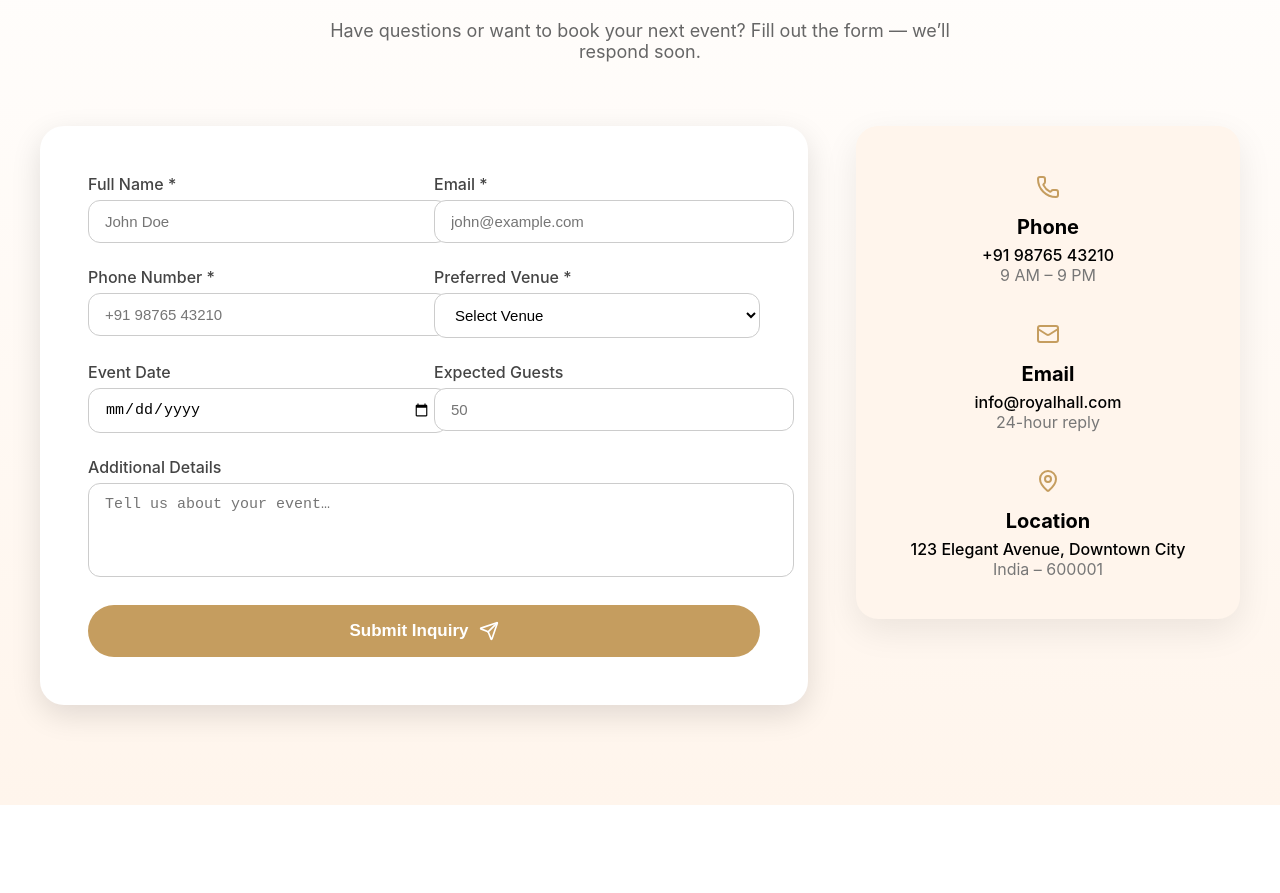
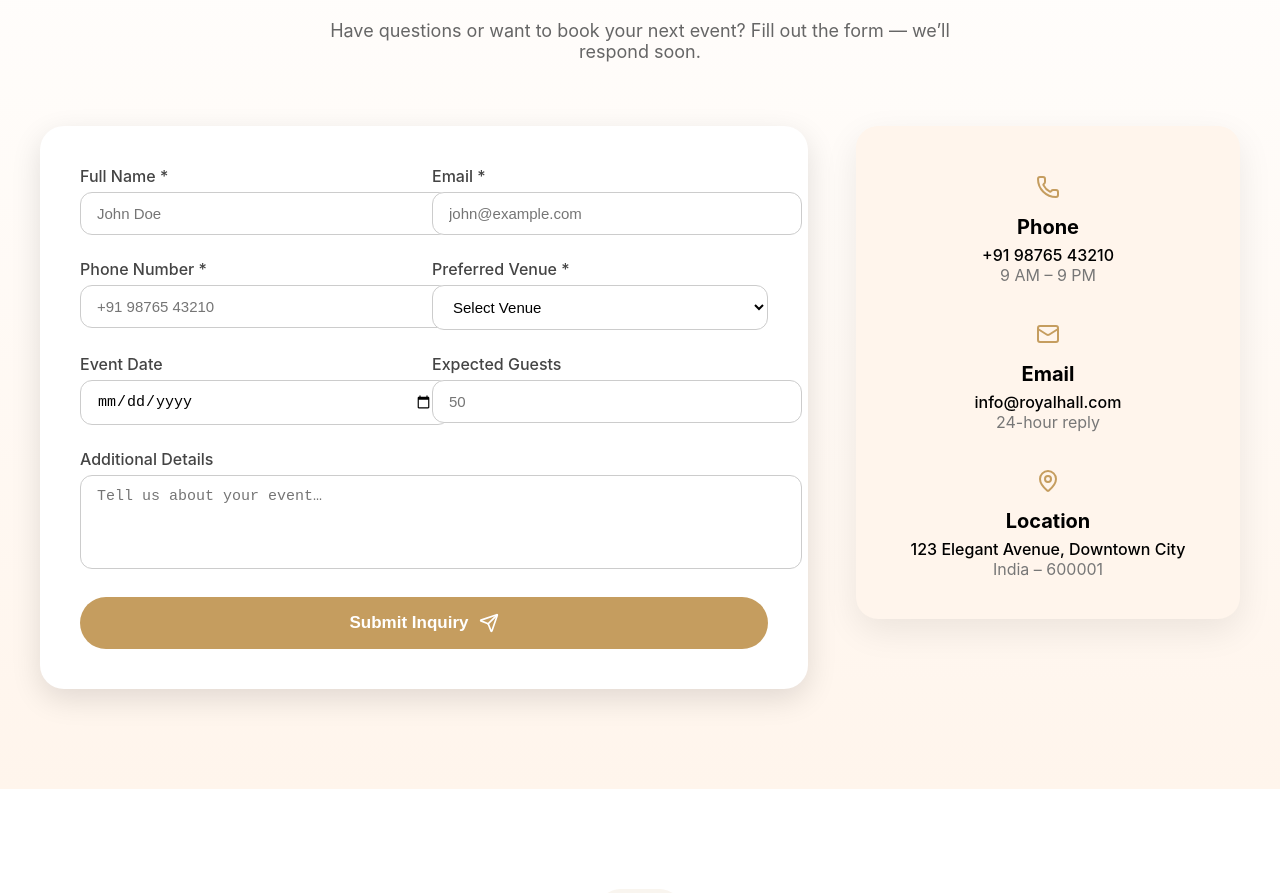
Before and after one commit to pathapatisneha2025-commits/Partyhousewebsite, a React (Create React App) app: page / in a window 1280 px wide. Shown: the part 4407-5300 px from the top of the page. Built offline with nearby package versions, Linux system fonts and the light colour scheme.

Commit message:
Initial commit

```diff
--- a/src/component/contactsection.jsx
+++ b/src/component/contactsection.jsx
@@ -48,21 +48,15 @@ export function ContactSection() {
       {/* 2-COLUMN GRID FIX */}
       <style>
   {`
+    /* ALWAYS 2 columns */
     .two-grid {
       display: grid;
-            grid-template-columns: repeat(2, 1fr);
-            gap: 20px;
+      grid-template-columns: repeat(2, minmax(0, 1fr));
+      gap: 16px;
       width: 100%;
     }
 
-          /* Always 2 columns even on small screens */
-          @media (max-width: 480px) {
-            .two-grid {
-              grid-template-columns: 1fr 1fr;
-            }
-          }
-
-          /* Desktop layout for form + info block */
+    /* Contact form + info layout on desktop */
     @media (min-width: 1024px) {
       .contact-grid {
         display: grid;
@@ -70,8 +64,16 @@ export function ContactSection() {
         gap: 48px;
       }
     }
+
+    /* FIX mobile shrinking/overlap */
+    @media (max-width: 480px) {
+      .form-box {
+        padding: 24px !important;
+      }
+    }
   `}
 </style>
+
 
       <div style={{ maxWidth: "1200px", margin: "0 auto", padding: "0 24px" }}>
         {/* Title */}
@@ -115,13 +117,17 @@ export function ContactSection() {
             viewport={{ once: true }}
           >
           <div
+  className="form-box"
   style={{
     background: "white",
-                padding: "48px",
+    padding: "40px",
     borderRadius: "24px",
     boxShadow: "0 10px 30px rgba(0,0,0,0.12)",
+    boxSizing: "border-box",
+    width: "100%",
   }}
 >
+
               <form onSubmit={handleSubmit} style={{ display: "grid", gap: "24px" }}>
 
                 {/* Name + Email */}
```
Lines whose indentation alone changed are shown as unchanged.
